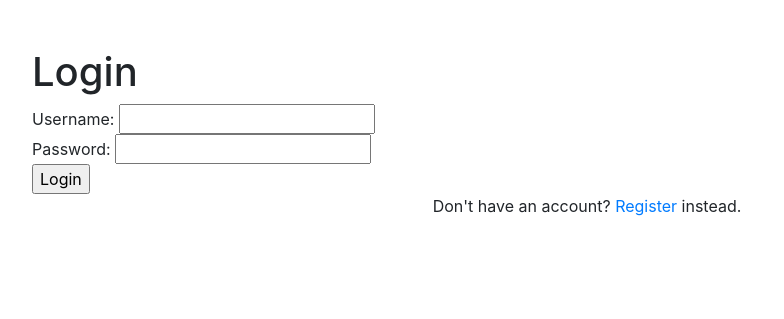
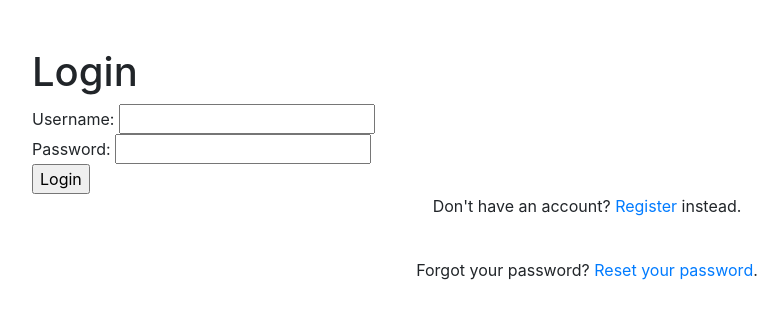
Before and after one commit to reskillamericans/SMA-Team-2, a Django app: page /login in a window 1280 px wide. Shown: the top 319 px of the page, without its empty margins (53-837 px from the left). Run offline with Django 3.2, Linux system fonts and the light colour scheme.

Commit message:
Implement password reset feature

```diff
--- a/Accounts/admin.py
+++ b/Accounts/admin.py
@@ -3,3 +3,4 @@ from .models import *
 # Register your models here.
 admin.site.register(User)
 admin.site.register(UserSocial)
+admin.site.register(PasswordReset)
--- a/Accounts/templates/login.html
+++ b/Accounts/templates/login.html
@@ -13,6 +13,8 @@
 		<input type="submit" value="Login"/>
 	</form>
 	<p class="text-center">Don't have an account? <a href="/register">Register</a> instead.</p>
+	<br>
+	<p class="text-center">Forgot your password? <a href="/password_reset">Reset your password</a>.</p>
 </div>
 
 {% endblock %}
--- a/Accounts/urls.py
+++ b/Accounts/urls.py
@@ -5,5 +5,9 @@ from. import views
 urlpatterns = [
     path('', views.index, name='index'),
     path("register", views.register_request, name="register"),
-    path("login", views.login_request, name="login")
+    path("login", views.login_request, name="login"),
+    path("password_reset/", views.password_reset_request, name="password_reset"),
+    path('password_reset/done/', views.password_reset_done_request, name='password_reset_done'),
+    path('reset/<uidb64>/<token>/', views.password_reset_confirm_request, name='password_reset_confirm'),
+    path('reset/done/', views.password_reset_complete_request, name='password_reset_complete'),
 ]
--- a/Accounts/views.py
+++ b/Accounts/views.py
@@ -2,8 +2,13 @@ from django.http import HttpResponse
 from django.shortcuts import  render, redirect
 from django.contrib.auth import login, authenticate
 from django.contrib import messages #import messages
-from .models import User
+from .models import User, PasswordReset
 from django.contrib.auth.forms import AuthenticationForm
+from django.core.mail import send_mail, BadHeaderError
+from django.template.loader import render_to_string
+from django.utils.http import urlsafe_base64_decode, urlsafe_base64_encode
+from django.contrib.auth.tokens import default_token_generator
+from django.utils.encoding import force_bytes, force_text
 
 # Create your views here.
 
@@ -55,3 +60,74 @@ def login_request(request):
 		else:
 			messages.error(request,"Invalid username or password.")
 	return render(request=request, template_name="login.html")
+
+
+
+
+def password_reset_request(request):
+	if request.method == "POST":
+		email = request.POST['email']
+		user = User.objects.filter(email=email).first()
+
+		# Record token in PasswordReset model
+		token = default_token_generator.make_token(user)
+		passwordResetModel = PasswordReset.objects.create(user_id=user, token=token)
+		passwordResetModel.save()
+
+		# Create and send e-mail
+		subject = "Password Reset Requested"
+		email_template_name = "password_reset_email.txt"
+		c = {
+			"email": user.email,
+			"domain": "127.0.0.1:8000",
+			"site_name": "SMA Team 2",
+			"uid": urlsafe_base64_encode(force_bytes(user.pk)),
+			"user": user,
+			"token": token,
+			"protocol": "http",
+		}
+
+		email = render_to_string(email_template_name, c)
+		try:
+			send_mail(subject, email, "team2@sma.com", [user.email], fail_silently=False)
+		except BadHeaderError:
+			return HttpResponse("Invalid header found.")
+		return redirect("password_reset_done")
+
+	return render(request=request, template_name="password_reset.html")
+
+
+def password_reset_done_request(request):
+	return render(request=request, template_name="password_reset_done.html")
+
+
+def password_reset_confirm_request(request, uidb64, token):
+	user_id = force_text(urlsafe_base64_decode(uidb64))
+	user = User.objects.filter(id=user_id).first()
+
+	if request.method == "POST":
+		password = request.POST['password']
+		confirmpwd = request.POST['conf_password']
+
+		if password == confirmpwd:
+			user.set_password(password)
+			user.save()
+
+			passwordResetModel = PasswordReset.objects.filter(user_id=user, token=token).first()
+			passwordResetModel.token_used = True
+			passwordResetModel.save()
+
+			return render(request=request, template_name="password_reset_complete.html")
+		else:
+			messages.error(request, "Passwords do not match.")
+
+	else:
+		passwordResetModel = PasswordReset.objects.filter(user_id=user, token=token).first()
+
+		if passwordResetModel.token_used == True:
+			return HttpResponse("Token has already been used.")
+
+	return render(request=request, template_name="password_reset_confirm.html")
+
+def password_reset_complete_request(request):
+	return render(request=request, template_name="password_reset_complete.html")
--- a/Details/admin.py
+++ b/Details/admin.py
@@ -1,7 +1,6 @@
 from django.contrib import admin
 from .models import *
 # Register your models here.
-admin.site.register(PasswordReset)
 admin.site.register(Message)
 admin.site.register(Follower)
 admin.site.register(PostCategory)
--- a/sma_project/settings.py
+++ b/sma_project/settings.py
@@ -135,5 +135,8 @@ STATIC_URL = '/static/'
 
 DEFAULT_AUTO_FIELD = 'django.db.models.BigAutoField'
 
+# For use during development. Need to replace with real e-mail server for production.
+EMAIL_BACKEND = 'django.core.mail.backends.console.EmailBackend'
+
 # Activate Django-Heroku.
 django_heroku.settings(locals())
```
Also changed, not shown: Accounts/models.py (+10 -0 lines), Accounts/templates/password_reset.html (added, +17 -0 lines), Accounts/templates/password_reset_complete.html (added, +12 -0 lines), Accounts/templates/password_reset_confirm.html (added, +18 -0 lines), Accounts/templates/password_reset_done.html (added, +12 -0 lines), Accounts/templates/password_reset_email.txt (added, +16 -0 lines), Details/models.py (+0 -9 lines), Accounts/migrations/0005_passwordreset.py (added), Details/migrations/0002_delete_passwordreset.py (added).
